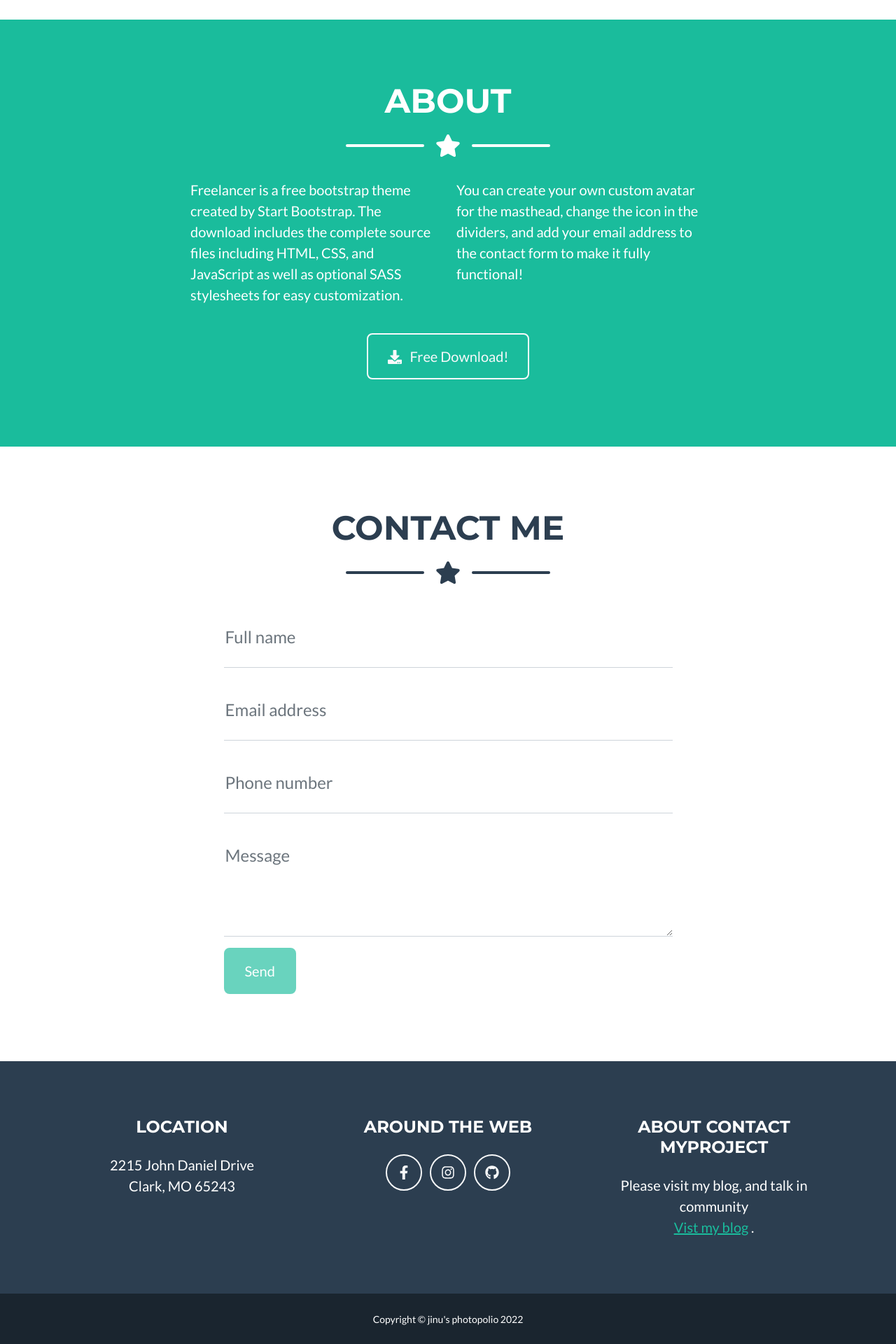
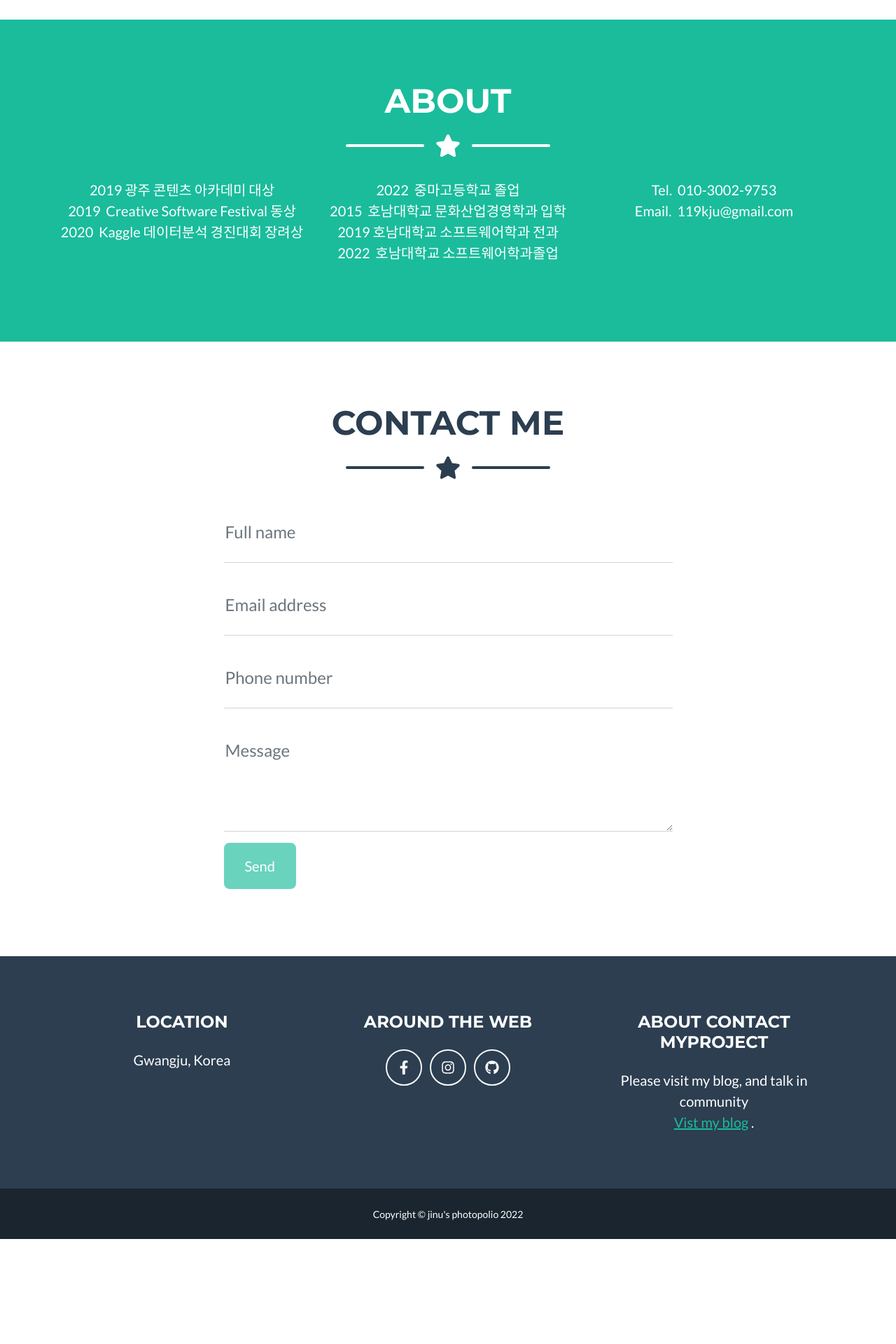
Before and after one commit to jinu12/django, a Django app: template templates/index.html in a window 1280 px wide. Shown: the part 1639-3559 px from the top of the page at 70% size. After the commit the page ends 3409 px from the top, so only its background shows below. Run offline with Django 4.2, Linux system fonts and the light colour scheme; the template is opened without the code that fills it, so the values that code supplies are empty; some libraries are stand-ins or nearby versions.

Commit message:
index.html update commit

```diff
--- a/templates/index.html
+++ b/templates/index.html
@@ -135,16 +135,11 @@
                 </div>
                 <!-- About Section Content-->
                 <div class="row">
-                    <div class="col-lg-4 ms-auto"><p class="lead">Freelancer is a free bootstrap theme created by Start Bootstrap. The download includes the complete source files including HTML, CSS, and JavaScript as well as optional SASS stylesheets for easy customization.</p></div>
-                    <div class="col-lg-4 me-auto"><p class="lead">You can create your own custom avatar for the masthead, change the icon in the dividers, and add your email address to the contact form to make it fully functional!</p></div>
+                    <div class="col-lg-4 ms-auto"><p class="lead" style="text-align:center"> 2019 광주 콘텐츠 아카데미 대상<br> 2019  Creative Software Festival 동상<br> 2020  Kaggle 데이터분석 경진대회 장려상</p></div>
+                    <div class="col-lg-4 me-auto"><p class="lead" style="text-align:center"> 2022  중마고등학교 졸업 <br> 2015  호남대학교 문화산업경영학과 입학 <br> 2019  호남대학교 소프트웨어학과 전과 <br> 2022  호남대학교 소프트웨어학과졸업</p></div>
+                    <div class="col-lg-4 me-auto"><p class="lead" style="text-align:center"> Tel.  010-3002-9753 <br> Email.  119kju@gmail.com </p></div>
                 </div>
                 <!-- About Section Button-->
-                <div class="text-center mt-4">
-                    <a class="btn btn-xl btn-outline-light" href="https://startbootstrap.com/theme/freelancer/">
-                        <i class="fas fa-download me-2"></i>
-                        Free Download!
-                    </a>
-                </div>
             </div>
         </section>
         <!-- Contact Section-->
@@ -226,9 +221,7 @@
                     <div class="col-lg-4 mb-5 mb-lg-0">
                         <h4 class="text-uppercase mb-4">Location</h4>
                         <p class="lead mb-0">
-                            2215 John Daniel Drive
-                            <br />
-                            Clark, MO 65243
+                            Gwangju, Korea
                         </p>
                     </div>
                     <!-- Footer Social Icons-->
@@ -265,7 +258,7 @@
                             <div class="row justify-content-center">
                                 <div class="col-lg-8">
                                     <!-- Portfolio Modal - Title-->
-                                    <h2 class="portfolio-modal-title text-secondary text-uppercase mb-0">Log Cabin</h2>
+                                    <h2 class="portfolio-modal-title text-secondary text-uppercase mb-0">Android</h2>
                                     <!-- Icon Divider-->
                                     <div class="divider-custom">
                                         <div class="divider-custom-line"></div>
@@ -273,7 +266,7 @@
                                         <div class="divider-custom-line"></div>
                                     </div>
                                     <!-- Portfolio Modal - Image-->
-                                    <img class="img-fluid rounded mb-5" src="assets/img/portfolio/cabin.png" alt="..." />
+                                    <img class="img-fluid rounded mb-5" src="{% static 'assets/img/portfolio/project.png' %}" alt="..." />
                                     <!-- Portfolio Modal - Text-->
                                     <p class="mb-4">Lorem ipsum dolor sit amet, consectetur adipisicing elit. Mollitia neque assumenda ipsam nihil, molestias magnam, recusandae quos quis inventore quisquam velit asperiores, vitae? Reprehenderit soluta, eos quod consequuntur itaque. Nam.</p>
                                     <button class="btn btn-primary" href="#!" data-bs-dismiss="modal">
```
